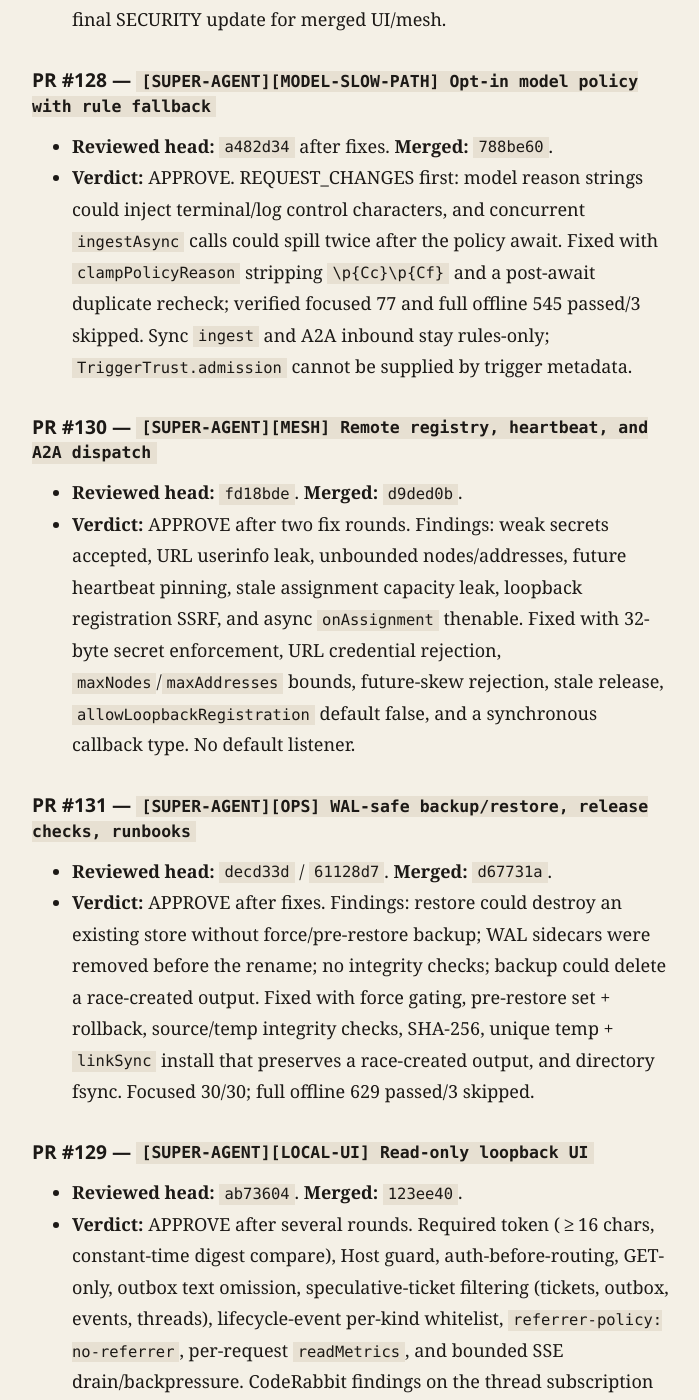
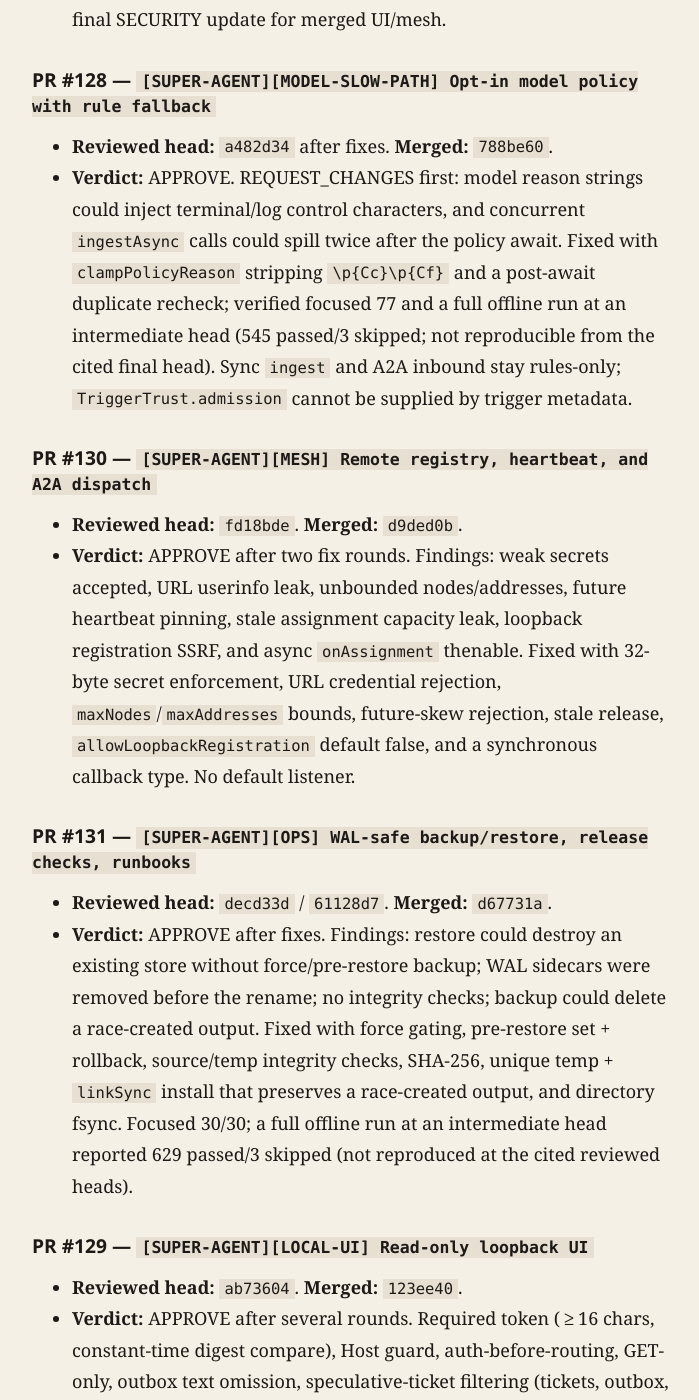
Before and after one commit to LofiSu/deepseek-super-agent, a Jekyll site: the page built from docs/PR_REVIEW_LOG.md, in a window 1280 px wide and 1400 px high, scrolled down 23676 px. Shown: the whole window, without its empty margins (288-987 px from the left). Built offline with Jekyll 4.4.1, drawn with Linux system fonts in a browser that asks for light colours; our own code applies the rules of GitHub Pages for plain Markdown files; some of the changed text lies outside the part shown.

Commit message:
[SUPER-AGENT][FINAL-STATUS] Fix stale §9 rows and evidence contradictions
Independent review found the duplicate PLAN §9 table still described the UI as external, A2A transport as external, and LTM as title-only, contradicting the task matrix. Also align host read isolation (opt-in strict #117) across ROADMAP/README/safety, qualify non-reproducible historical test counts, fix the #132 log contradiction and ancestry line, and update README A2A wording.

```diff
--- a/docs/PR_REVIEW_LOG.md
+++ b/docs/PR_REVIEW_LOG.md
@@ -694,7 +694,8 @@ head so a later reader can separate the reviewed tree from the merged tree.
   terminal/log control characters, and concurrent `ingestAsync` calls could
   spill twice after the policy await. Fixed with `clampPolicyReason` stripping
   `\p{Cc}\p{Cf}` and a post-await duplicate recheck; verified focused 77 and
-  full offline 545 passed/3 skipped. Sync `ingest` and A2A inbound stay
+  a full offline run at an intermediate head (545 passed/3 skipped; not
+  reproducible from the cited final head). Sync `ingest` and A2A inbound stay
   rules-only; `TriggerTrust.admission` cannot be supplied by trigger metadata.
 
 ## PR #130 — `[SUPER-AGENT][MESH] Remote registry, heartbeat, and A2A dispatch`
@@ -716,7 +717,9 @@ head so a later reader can separate the reviewed tree from the merged tree.
   rename; no integrity checks; backup could delete a race-created output.
   Fixed with force gating, pre-restore set + rollback, source/temp integrity
   checks, SHA-256, unique temp + `linkSync` install that preserves a race-created
-  output, and directory fsync. Focused 30/30; full offline 629 passed/3 skipped.
+  output, and directory fsync. Focused 30/30; a full offline run at an
+  intermediate head reported 629 passed/3 skipped (not reproduced at the cited
+  reviewed heads).
 
 ## PR #129 — `[SUPER-AGENT][LOCAL-UI] Read-only loopback UI`
 
@@ -757,7 +760,8 @@ head so a later reader can separate the reviewed tree from the merged tree.
   the text and adds assertions.
 
 - **#138 merged:** `58c410a` after CI green on `33b0941` (run `41845978818`);
-  no unresolved threads. #132 remains owner-gated.
+  no unresolved threads. At the time of writing #132 was still owner-gated; it
+  was later merged outside this session (see the #132 entry below).
 
 ## PR #132 — `[SUPER-AGENT][RELEASE] Add manual release-check workflow`
 
```
Also changed, not shown: PLAN.md (+4 -4 lines), README.zh-CN.md (+2 -2 lines), docs/AGENT_LOG.md (+3 -2 lines), docs/MASTER_PLAN.md (+1 -1 lines), docs/ROADMAP.md (+2 -2 lines), docs/safety.md (+1 -1 lines), README.md.
